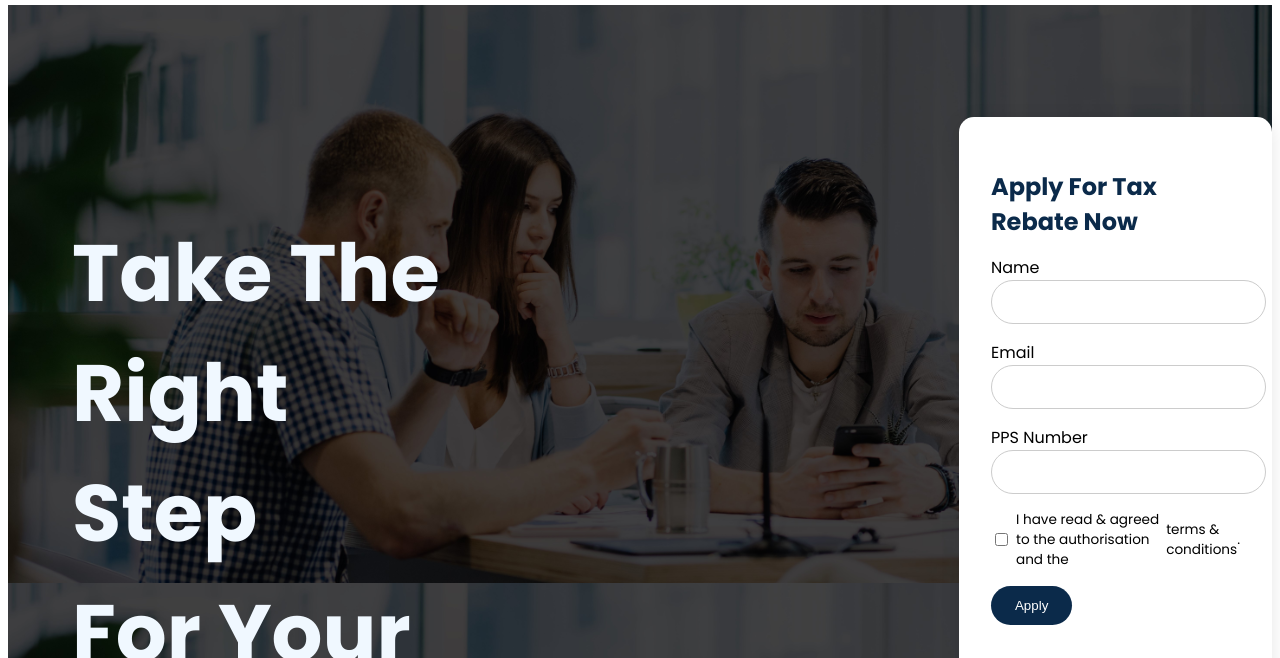
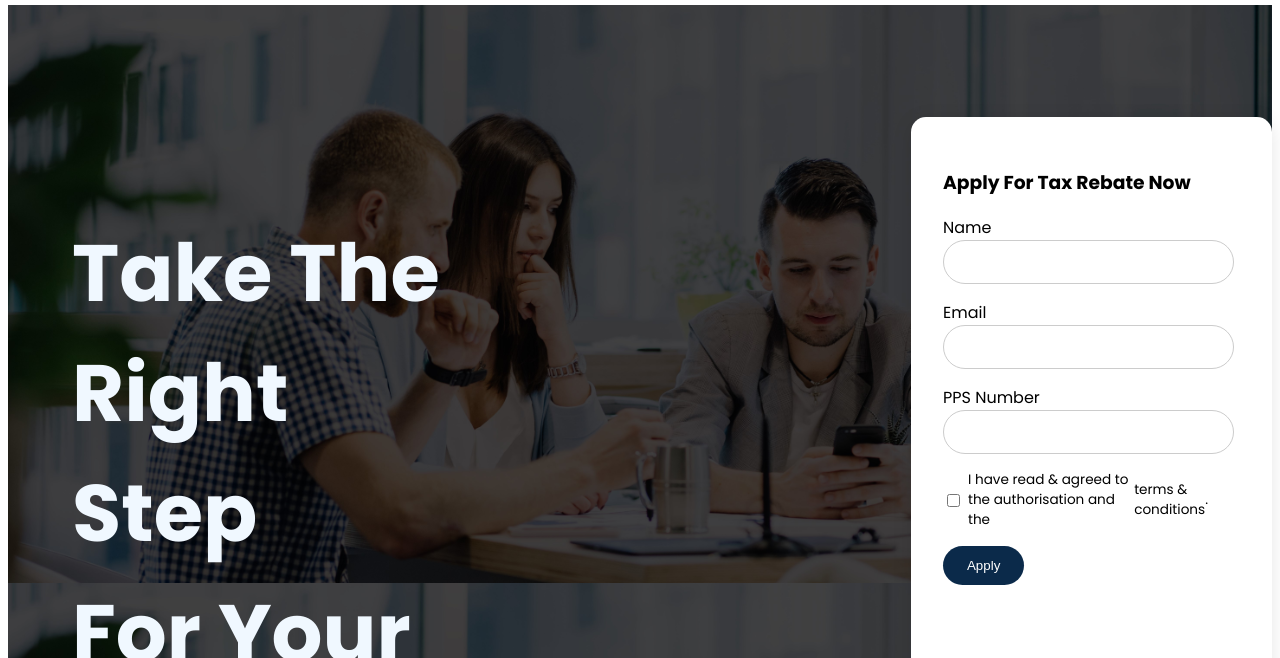
Before and after one commit to AdithyanAnil/Matsio-Digital, a plain HTML site: page index.html in a window 1280 px wide. Shown: the part 142-800 px from the top of the page. Drawn offline with Linux system fonts and the light colour scheme.

Commit message:
form updated

```diff
--- a/index.html
+++ b/index.html
@@ -50,7 +50,7 @@
                 <button class="btn">Get Started</button>
             </div>
             <form class="apply-form">
-        <h2>Apply For Tax Rebate Now</h3>
+        <h3 style="color: black;">Apply For Tax Rebate Now</h3>
         <label for="" class="pc-text">Name</label>
         <input type="text"  required />
         <label for="" class="pc-text">Email</label>
--- a/style.css
+++ b/style.css
@@ -91,11 +91,12 @@ a{
 .apply-form {
   background: #fff;
   padding: 2rem;
+  padding-right: 4rem;
   border-radius: 15px;
   box-shadow: 0 4px 20px rgba(0,0,0,0.1);
   width: 100%;
-  max-width: 350px;
-  margin-left: 31rem;
+  max-width: 300px;
+  margin-left: 28rem;
   margin-top: 7rem;
   margin-bottom: 7rem;
 }
```
